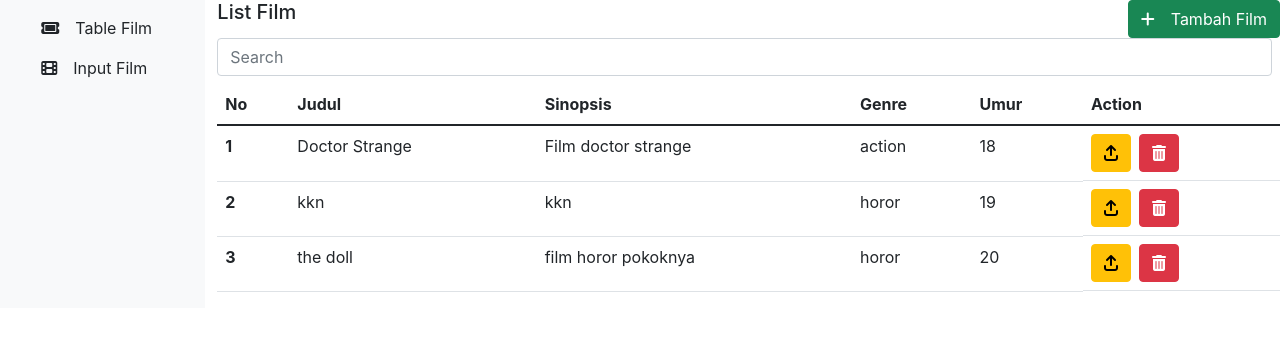
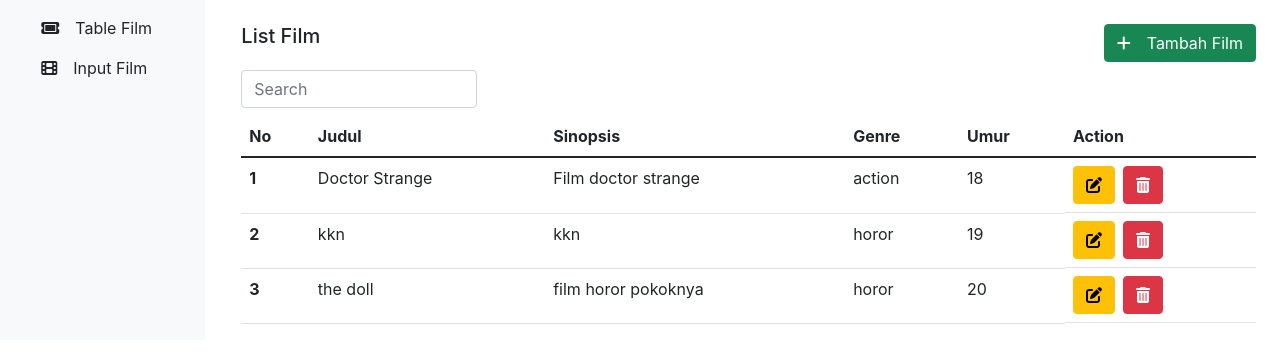
Before and after one commit to syifaach/movie-mandiri, a React (Create React App) app: page /movie/list in a window 1280 px wide. Shown: the top 362 px of the page. Built offline with nearby package versions, Linux system fonts and the light colour scheme; data requests are answered from the project's data file.

Commit message:
fixing UI

```diff
--- a/src/pages/movie/MovieList.js
+++ b/src/pages/movie/MovieList.js
@@ -14,8 +14,8 @@ function Search(props) {
     }
 
     return (
-        <form className="d-flex">
-            <input className="form-control me-2" type="search" placeholder="Search" aria-label="Search" onChange={onResult} />
+        <form className="d-flex col-md-3">
+            <input className="form-control" type="search" placeholder="Search" aria-label="Search" onChange={onResult} />
         </form>
     )
 }
@@ -48,13 +48,17 @@ function MovieList() {
 
     return (
         <>
-            <div>
-                <div className="d-flex flex-row">
-                    <h5>List Film</h5>
-                    <Link type="button" className="btn btn-success ms-auto" to="/movie/insert"><i className="fa-solid fa-plus me-3"></i>Tambah Film</Link>
+            <div className="container-fluid">
+                <div className="row">
+                    <div className="d-flex mb-2 mt-4">
+                        <h5>List Film</h5>
+                        <Link type="button" className="btn btn-success ms-auto" to="/movie/insert"><i className="fa-solid fa-plus me-3"></i>Tambah Film</Link>
+                    </div>
                 </div>
 
-                <Search data={dataFilter} dataChange={dataChange}/>
+                <div className="row">
+                    <Search data={dataFilter} dataChange={dataChange}/>
+                </div>
 
                 <table className="table mt-2">
                     <thead>
@@ -77,7 +81,7 @@ function MovieList() {
                                     <td>{result.genre}</td>
                                     <td>{result.age}</td>
                                     <td className="d-flex flex-row gap-2">
-                                        <button type="button" className="btn btn-warning" onClick={_ => navigate(`/movie/update/${result.id}`)}><i className="fa-solid fa-arrow-up-from-bracket"></i></button>
+                                        <button type="button" className="btn btn-warning" onClick={_ => navigate(`/movie/update/${result.id}`)}><i className="fa-solid fa-pen-to-square"></i></button>
                                         <button type="button" className="btn btn-danger" onClick={() => onDelete(result.id)}><i className="fa-solid fa-trash-can"></i></button>
                                     </td>
                                 </tr>
```
